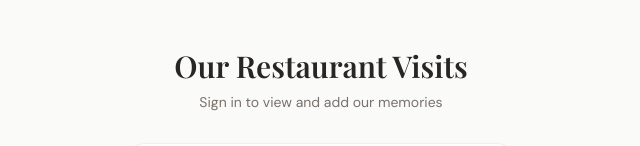
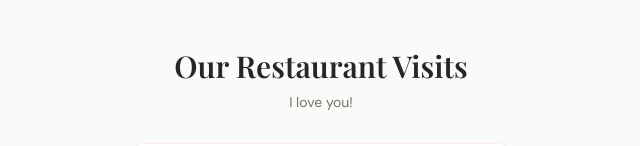
Before and after one commit to jacobmarch/restaurant-list-site, a Next.js app: page /login in a window 1280 px wide. Shown: the top 146 px of the page, without its empty margins (319-959 px from the left). Built offline with nearby package versions, Linux system fonts and the light colour scheme; a web font is replaced by a local one.

Commit message:
Update page.tsx

```diff
--- a/src/app/login/page.tsx
+++ b/src/app/login/page.tsx
@@ -40,7 +40,7 @@ export default function LoginPage() {
             Our Restaurant Visits
           </p>
           <p className="mt-2 text-sm text-stone-500">
-            Sign in to view and add our memories
+            I love you!
           </p>
         </div>
 
```
